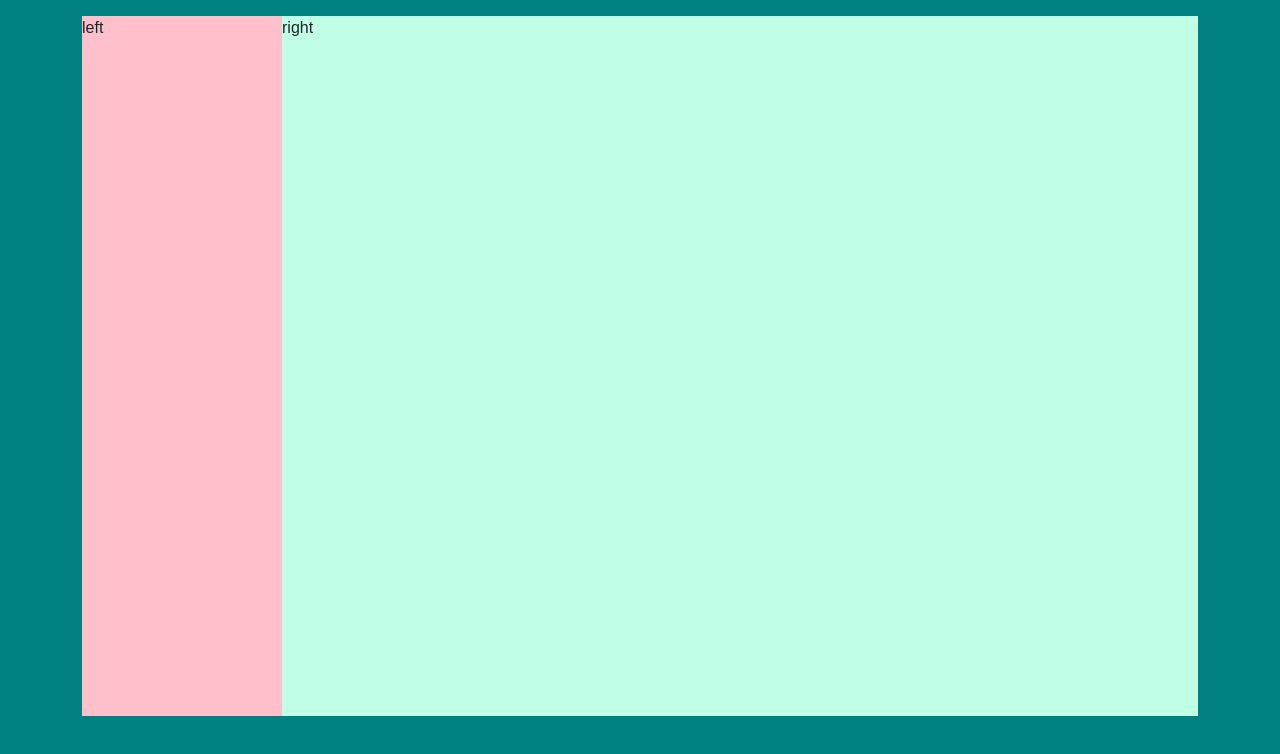
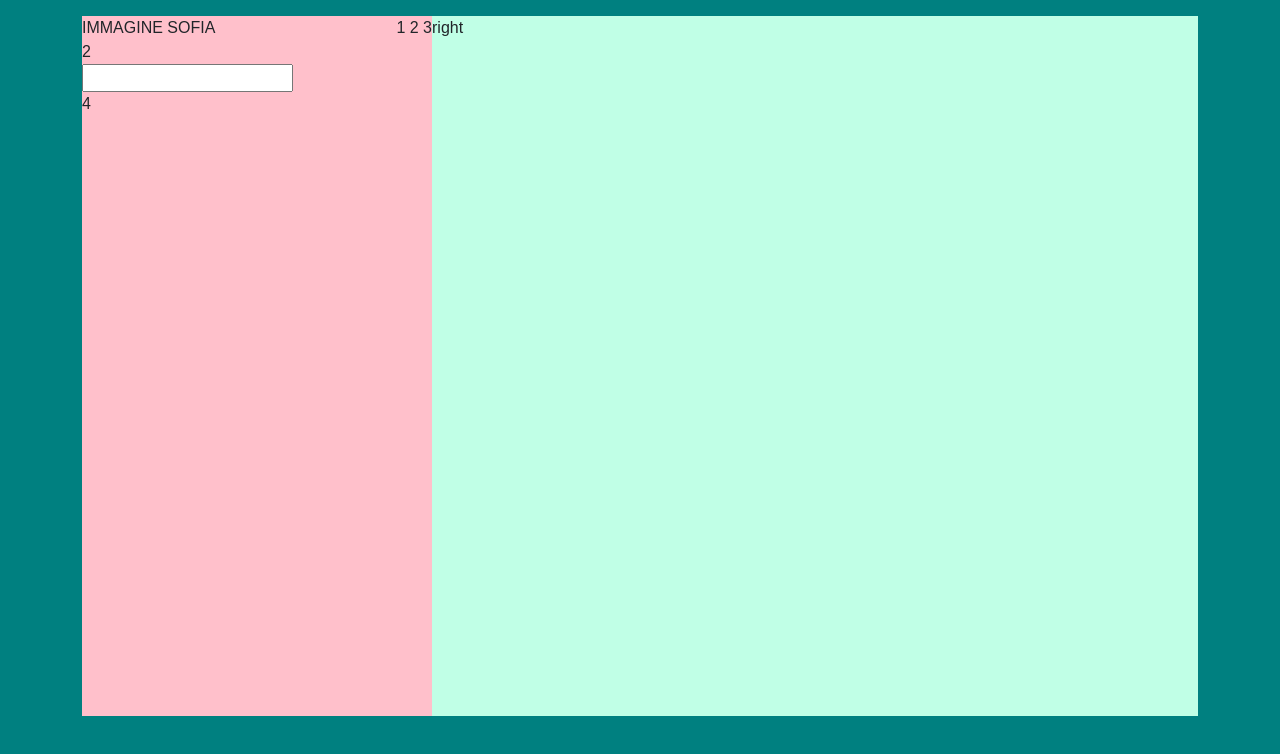
Before and after one commit to MatteoGaloni/vue-boolzapp, a plain HTML site: page index.html in a window 1280 px wide. Drawn offline with nearby package versions, Linux system fonts and the light colour scheme.

Commit message:
feat: left-wrapper add debug content

```diff
--- a/css/style.css
+++ b/css/style.css
@@ -16,8 +16,10 @@ body {
 }
 
 #left-wrapper {
-    width: 200px;
+    width: 350px;
     background-color: pink;
+    display: flex;
+    flex-direction: column;
 }
 
 #right-wrapper {
--- a/index.html
+++ b/index.html
@@ -12,9 +12,29 @@
 </head>
 
 <body>
-    <!-- ***********Create Container************************* -->
+    <!-- ***********Create Main Container************************* -->
     <div class="container d-flex mt-3">
-        <div id="left-wrapper">left</div>
+        <!-- ***********Left Container************************* -->
+        <div id="left-wrapper">
+
+            <div id="first-row" class="d-flex justify-content-between">
+                <div>
+                    <Span>IMMAGINE</Span>
+                    <Span>SOFIA</Span>
+                </div>
+                <div>
+                    <span>1</span>
+                    <span>2</span>
+                    <span>3</span>
+                </div>
+            </div>
+            <div>2</div>
+            <div>
+                <input type="text">
+            </div>
+            <div class="flex-grow-1">4</div>
+        </div>
+        <!-- ***********Right Container************************* -->
         <div id="right-wrapper">right</div>
     </div>
 
```
